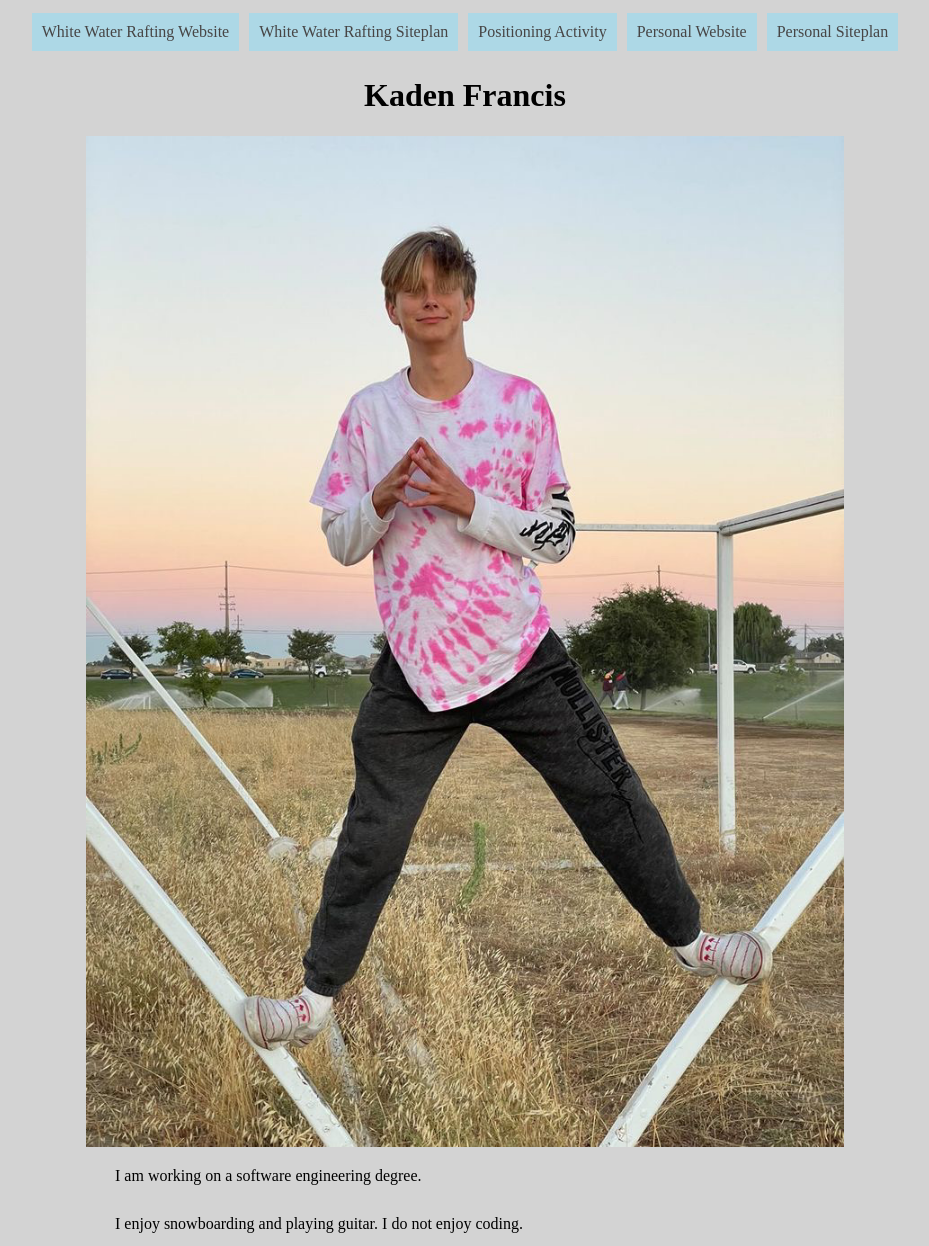
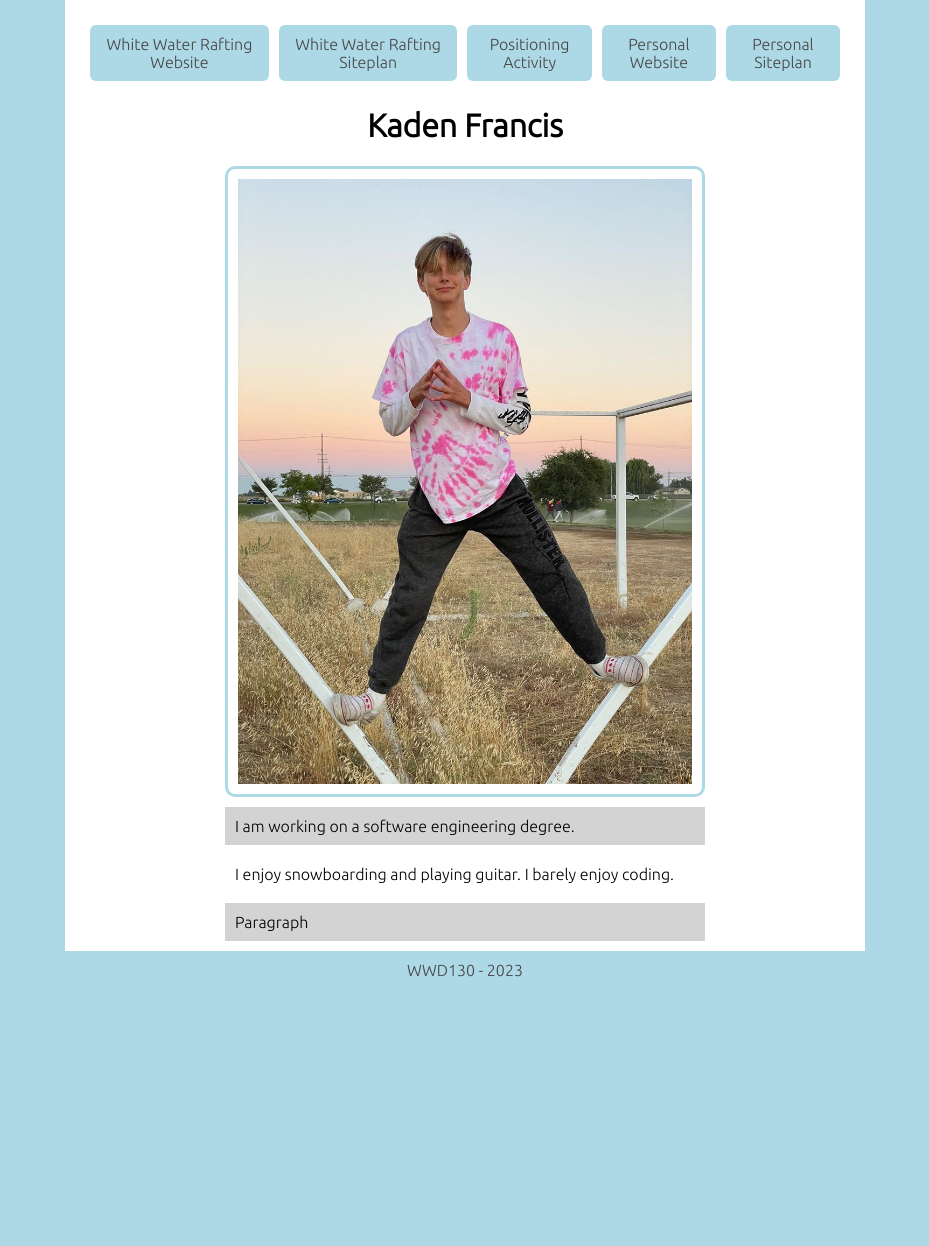
Before and after one commit to KadenFrancis/wdd130, a plain HTML site: page index.html in a window 1280 px wide. Shown: the top 1246 px of the page, without its empty margins (175-1104 px from the left). After the commit the page ends 999 px from the top, so only its background shows below. Drawn offline with Linux system fonts and the light colour scheme.

Commit message:
ICE challenge w5

```diff
--- /dev/null
+++ b/ice challenge/icew5.css
@@ -0,0 +1,13 @@
+footer {
+    background-color: darkgray;
+}
+footer img {
+    width: 20%;
+    border-radius: 50%;
+    border: 15px solid rgb(104, 104, 104);
+    margin: 5%;
+    margin-left: 5%;
+}
+body {
+    background-color: darkgray;
+}
--- a/index.html
+++ b/index.html
@@ -10,9 +10,9 @@
         <div id="content">
          <header>
             <nav>
-            <a href="wwr/index.html">White Water Rafting Website</a>
-            <a href="wwr/site-plan-rafting.html">White Water Rafting Siteplan</a>
-            <a href="positioning.html">Positioning Activity</a>
+            <a href="wwr/index.html" target="blank">White Water Rafting Website</a>
+            <a href="wwr/site-plan-rafting.html" target="blank">White Water Rafting Siteplan</a>
+            <a href="positioning.html" target="blank">Positioning Activity</a>
             <a href="#">Personal Website</a>
             <a href="#">Personal Siteplan</a>
             </nav>
@@ -20,7 +20,7 @@
             <h1>Kaden Francis</h1>
          <img src="img/park.jpg" alt=""width="">
          <p class='background'>I am working on a software engineering degree.</p>
-         <p>I enjoy snowboarding and playing guitar. I do not enjoy coding.</p>
+         <p>I enjoy snowboarding and playing guitar. I barely enjoy coding.</p>
             <p class="background">Paragraph</p>
             <footer>
             <p>WWD130 - 2023</p>
--- a/portal.css
+++ b/portal.css
@@ -1,9 +1,15 @@
+@import url('https://fonts.googleapis.com/css2?family=Black+Ops+One&family=Ubuntu:wght@300&display=swap');
+
 body {
-    background-color: lightgray;
+    font-family: Ubuntu; sans-serif;
+    background-color: lightblue;
+    padding: 0;
+    margin: 0;
 }
-content {
+#content {
     background-color: white;
-
+    max-width: 800px;
+    margin: 0 auto;
 }
 a {
     background-color: lightblue;
@@ -12,6 +18,7 @@ a {
     padding: 10px;
     margin: 5px;
     text-align: center;
+    border-radius: 6px;
 }
 a:hover {
     background-color: darkgray;
@@ -20,6 +27,9 @@ a:hover {
 nav {
     display: flex;
     justify-content: center;
+    padding-top: 20px;
+    padding-left: 20px;
+    padding-right: 20px;
 }
 h1 {
     font-size: 2em;
@@ -29,12 +39,17 @@ img {
     width: 60%;
     display: block;
     margin: 0 auto;
+    border: 3px solid lightblue;
+    padding: 10px;
+    box-sizing: border-box;
+    border-radius: 10px;
 }
 p {
     /* text-align: center; */
-    width: 700px;
+    width: 60%;
     margin: 10px auto;
     padding: 10px;
+    box-sizing: border-box;
 }
 .background {
     background-color: lightgray;
```
Also changed, not shown: ice challenge/icew5.html (added, +19 -0 lines), ice challenge/icew4.html (renamed from ice challenge/ice.html), ice challenge/imgs/w05_circles.jpg (added), ice challenge/imgs/w05_ice_image_desk.jpg (added), ice challenge/imgs/w05_ice_image_graphic.png (added), ice challenge/imgs/w05_ice_image_person.jpg (added).
